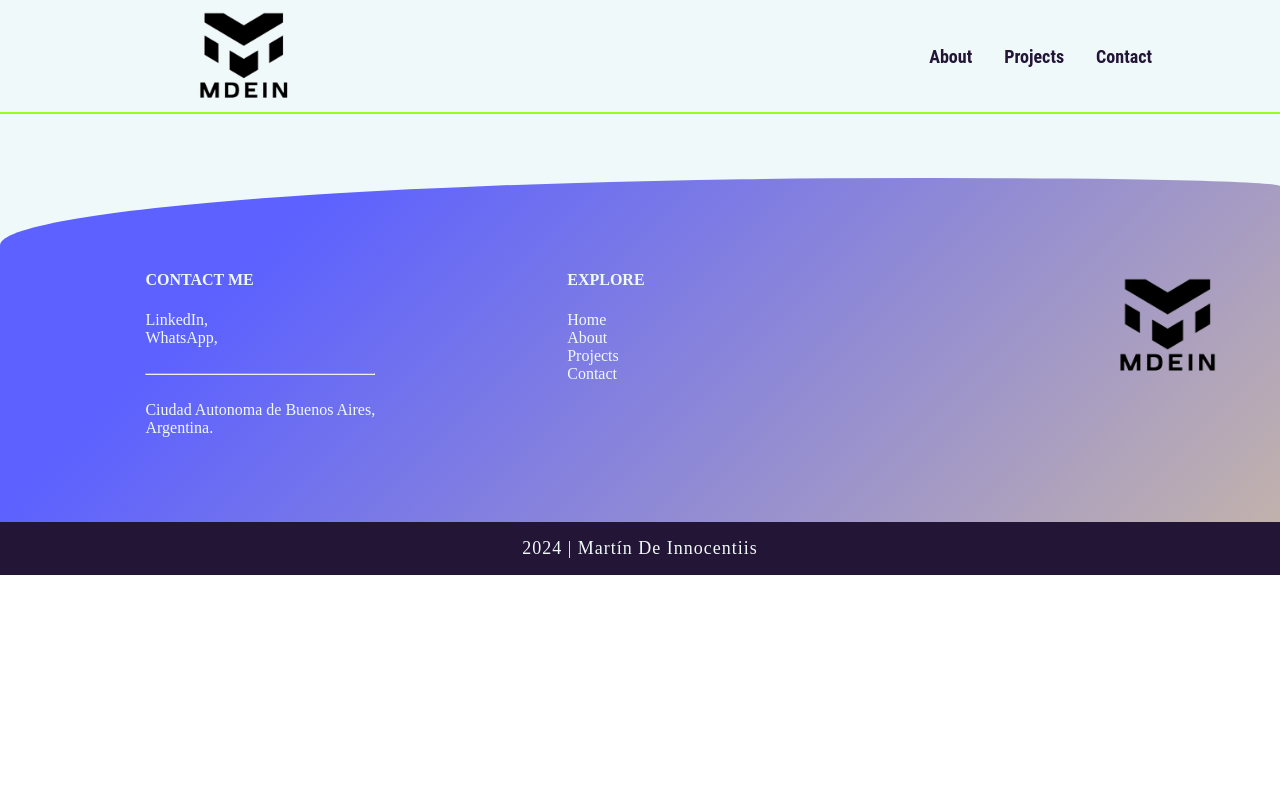
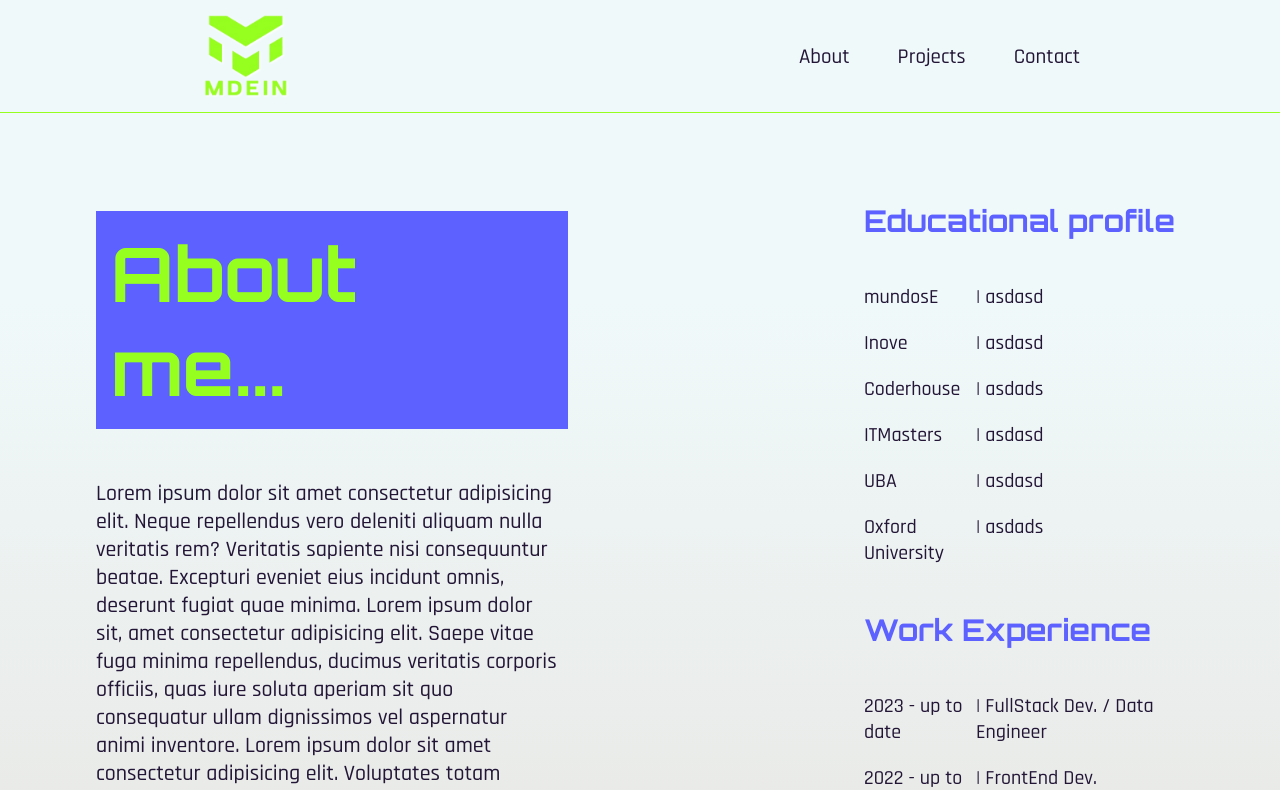
Before and after one commit to MartinDeInnocentiis/personal_portfolio, a React (Vite) app in the folder frontend/: page /about in a window 1280 px wide. Shown: the top 790 px of the page. Built offline with nearby package versions, Linux system fonts and the light colour scheme.

Commit message:
Building FrontEnd architecture and started adding some style

```diff
--- a/frontend/index.html
+++ b/frontend/index.html
@@ -3,6 +3,11 @@
   <head>
     <meta charset="UTF-8" />
     <link rel="icon" type="image/svg+xml" href="../public/logo3.png" />
+
+    <link rel="preconnect" href="https://fonts.googleapis.com">
+    <link rel="preconnect" href="https://fonts.gstatic.com" crossorigin>
+    <link href="https://fonts.googleapis.com/css2?family=Rajdhani:wght@300;400;500;600;700&display=swap" rel="stylesheet">
+    <link href="https://fonts.googleapis.com/css2?family=Orbitron:wght@400..900&display=swap" rel="stylesheet">
     <meta name="viewport" content="width=device-width, initial-scale=1.0" />
     <title>MDEIN | Portfolio</title>
   </head>
--- a/frontend/src/App.css
+++ b/frontend/src/App.css
@@ -1,4 +1,4 @@
 .app{
     margin: -.5em;
-    background-color:#F0F9FA;
+    background: linear-gradient(#F0F9FA 0% 20%, #c6b5a98c);
 }
--- a/frontend/src/App.jsx
+++ b/frontend/src/App.jsx
@@ -3,6 +3,8 @@ import { BrowserRouter, Route, Routes } from 'react-router-dom';
 import Header from './components/Header/Header.jsx';
 import Footer from './components/Footer/Footer.jsx';
 import HomeScreen from './screens/HomeScreen/HomeScreen.jsx';
+import AboutScreen from './screens/AboutScreen/AboutScreen.jsx';
+
 
 function App() {
 
@@ -12,6 +14,8 @@ function App() {
         <Header/>
           <Routes>
             <Route path='/' element={<HomeScreen />} exact />
+            <Route path='/about/' element={<AboutScreen />} exact />
+
           </Routes>
         <Footer/>
       </div>
--- a/frontend/src/components/Footer/Footer.css
+++ b/frontend/src/components/Footer/Footer.css
@@ -1,4 +1,8 @@
 footer{
+    font-family: "Rajdhani", sans-serif;
+    font-weight: 600;
+    font-style: normal;
+    font-size: 18px;
     margin-top: 4rem;
     background: linear-gradient(135deg, #5C61FF 0% 20%, #C6B5A9);
     color: #F0F9FA;
@@ -24,6 +28,7 @@ footer{
     justify-content: center;
     padding-bottom: 1rem;
     padding-top: 1rem;
+    letter-spacing: 3px;
 }
 
 .row {
@@ -42,8 +47,12 @@ ul {
     transition: all .5s ease;
 }
 
+.footerList{
+    margin-bottom: .5em;
+}
+
 .footerList:hover {
-    transform: scale(1.2);
+    transform: scale(1.1);
     color: rgb(255, 255, 255);
     transition: all .5s ease;
 }
--- a/frontend/src/components/Footer/Footer.jsx
+++ b/frontend/src/components/Footer/Footer.jsx
@@ -8,9 +8,9 @@ const Footer = () => {
                 <div className="row">
                     <div className="col">
                         <h4 className='footer-item-title' >CONTACT ME</h4>
-                        <ul>
-                            <li>LinkedIn,</li>
-                            <li>WhatsApp,</li>
+                        <ul className='contact-me-list'>
+                            <li>LinkedIn</li>
+                            <li>WhatsApp</li>
                             <br />
                             <hr />
                             <br />
@@ -22,7 +22,7 @@ const Footer = () => {
 
                     <div className="col">
                         <h4 className='footer-item-title'>EXPLORE</h4>
-                        <ul>
+                        <ul className='explore-list'>
                             <li className="footerList">
                                 <NavLink to={"/"} className="nav-link">Home</NavLink>
                             </li>
--- a/frontend/src/components/Header/Header.css
+++ b/frontend/src/components/Header/Header.css
@@ -1,10 +1,11 @@
 
 
 header {
-    font-family: "Roboto Condensed", serif;
-    font-weight: 900;
-    border-bottom: 2px solid #96FF1F;
-    background: #F0F9FA;
+    font-family: "Rajdhani", sans-serif;
+    font-weight: 500;
+    font-style: normal;
+    border-bottom: 1px solid #96FF1F;
+    /*background: #F0F9FA;*/
     color: #221536;
     padding-left: 1rem;
     padding-right: 3rem;
@@ -18,28 +19,30 @@ header {
     height: 14vh;
 }
 
-.logo {
+.logo-header {
     width: 230px;
     height: auto;
     margin-left: 50%;
     margin-top: 1rem;
+    filter: drop-shadow(1px 1px 1px rgb(255, 255, 255));
+
 }
 
 .navbarList {
-    margin-right: 4rem;
+    margin-right: 8rem;
 }
 
 .objectList {
     display: inline-block;
-    margin: 1rem;
+    margin: 1.5rem;
     cursor:pointer;
     font-size:large;
     transition: transform 0.2s ease;
+    font-size: 21px;
 }
 
 .objectList:hover {
     transform: scale(1.1);
-    font-weight: bold;
     transition: all .5s ease;
 }
 
--- a/frontend/src/components/Header/Header.jsx
+++ b/frontend/src/components/Header/Header.jsx
@@ -11,7 +11,7 @@ const Header = () => {
         <Link to={'/'} className='nav-link'>
             <div>
                 {
-                    <img src="../public/logo2.png" alt="Portfolio Logo" className='logo'/>
+                    <img src="../public/logo1.png" alt="Portfolio Logo" className='logo-header'/>
                 }
             </div>
         </Link>
--- a/frontend/src/screens/AboutScreen/AboutScreen.css
+++ b/frontend/src/screens/AboutScreen/AboutScreen.css
@@ -0,0 +1,57 @@
+.about-general-container{
+    display: flex;
+}
+
+.about-container1{
+    margin: 1rem 0 0 6rem;
+    font-family: "Orbitron", sans-serif;
+    font-optical-sizing: auto;
+    width: 60vw;
+}
+
+.about-container2{
+    margin: 2rem 0 3rem 0;
+    width: 25vw;
+}
+
+.about-h1{
+    width: 57.5%;
+    padding:15px;
+    font-size: 75px;
+    background: #5C61FF;
+    color:#96FF1F;
+}
+
+.about-h3{
+    font-family: "Rajdhani", sans-serif;
+    font-weight: 500;
+    font-size: 22px;
+    width: 60%;
+    color: #221536;
+}
+
+.about-container3{
+    display: flex;
+}
+
+.column1{
+    width: 35%;
+}
+
+.column2{
+    width: 65%;
+}
+
+.about-h2{
+    font-family: "Orbitron", sans-serif;
+    font-optical-sizing: auto;
+    color: #5C61FF;
+    font-size: 30px;
+}
+
+.about-p{
+    font-family: "Rajdhani", sans-serif;
+    font-weight: 500;
+    font-size: 20px;
+    color: #221536;
+}
--- a/frontend/src/screens/AboutScreen/AboutScreen.jsx
+++ b/frontend/src/screens/AboutScreen/AboutScreen.jsx
@@ -0,0 +1,59 @@
+import './AboutScreen.css'
+
+const AboutScreen = () => {
+    return (
+        <div className='about-general-container'>
+
+            <div className='about-container1'>
+
+                <h1 className='about-h1'> About me... </h1>
+
+                <h3 className='about-h3'>Lorem ipsum dolor sit amet consectetur adipisicing elit. Neque repellendus vero deleniti aliquam nulla veritatis rem? Veritatis sapiente nisi consequuntur beatae. Excepturi eveniet eius incidunt omnis, deserunt fugiat quae minima.
+                    Lorem ipsum dolor sit, amet consectetur adipisicing elit. Saepe vitae fuga minima repellendus, ducimus veritatis corporis officiis, quas iure soluta aperiam sit quo consequatur ullam dignissimos vel aspernatur animi inventore.
+                    Lorem ipsum dolor sit amet consectetur adipisicing elit. Voluptates totam aliquam, itaque libero ab nisi repellendus velit deserunt quibusdam pariatur sequi, nobis omnis dicta nihil ducimus aspernatur beatae rerum ut!
+                    Lorem ipsum dolor sit amet consectetur adipisicing elit. Atque neque dolores quisquam voluptatum voluptates maxime eaque, laboriosam delectus amet necessitatibus dolore dicta doloribus quo aut in natus magni quaerat sint.
+                </h3>
+            </div>
+
+            <div className='about-container2'>
+
+                <h2 className='about-h2'>Educational profile</h2>
+                <div className='about-container3'>
+                    <div className='column1'>
+                        <p className='about-p'>mundosE </p>
+                        <p className='about-p'>Inove </p>
+                        <p className='about-p'>Coderhouse </p>
+                        <p className='about-p'>ITMasters </p>
+                        <p className='about-p'>UBA </p>
+                        <p className='about-p'>Oxford University </p>
+                    </div>
+                    <div className='column2'>
+                        <p className='about-p'>|  asdasd</p>
+                        <p className='about-p'>|  asdasd</p>
+                        <p className='about-p'>|  asdads</p>
+                        <p className='about-p'>|  asdasd</p>
+                        <p className='about-p'>|  asdasd</p>
+                        <p className='about-p'>|  asdads</p>
+                    </div>
+                </div>
+
+                <h2 className='about-h2'>Work Experience</h2>
+                <div className='about-container3'>
+                    <div className='column1'>
+                        <p className='about-p'>2023 - up to date </p>
+                        <p className='about-p'>2022 - up to date </p>
+                        <p className='about-p'>2013 - 2023 </p>
+                    </div>
+                    <div className='column2'>
+                        <p className='about-p'>|  FullStack Dev. / Data Engineer</p>
+                        <p className='about-p'>|  FrontEnd Dev. (Freelancer)</p>
+                        <p className='about-p'>|  Chief Officer</p>
+                    </div>
+                </div>
+            </div>
+
+        </div>
+    )
+}
+
+export default AboutScreen
--- a/frontend/src/screens/HomeScreen/HomeScreen.css
+++ b/frontend/src/screens/HomeScreen/HomeScreen.css
@@ -1,16 +1,50 @@
+.home-general-container{
+    display: flex;
+    margin-right: 4rem;
+}
 
-.home-container{
+.home-container1{
+    width: 58vw;
+    color: #221536;
+    font-family: "Orbitron", sans-serif;
+    font-optical-sizing: auto;
     align-items:center;
     justify-content:center;
     margin: 5rem 0 0 10rem;
     height: 65vh;
+    font-size: 30px;
 }
 
 .home-h1{
-    color: #221536;
+    font-weight: 400;
+    font-style: normal;
 }
 
-.home-h2{
-    color: #5C61FF;
+.my-name{
+    margin-left: 10px;
+    font-weight: 800;
+    font-size:70px;
+    letter-spacing: 1px;
+}
+
+.home-fullstack{
+    margin: 2rem 0 0 0;
     font-size:xx-large;
+    font-size: 90.5px;
+    font-weight: 500;
+    background:  linear-gradient(135deg, #5C61FF 0% 20%, #a57f64 50%);
+    -webkit-background-clip: text;
+            background-clip: text;
+    -webkit-text-fill-color: transparent;
 }
+
+.home-h3{
+    width: 65%;
+    font-weight: 100;
+    font-size: 29.5px;
+    letter-spacing: 1px;
+}
+
+.home-container2{
+    width: 30vw;
+}
--- a/frontend/src/screens/HomeScreen/HomeScreen.jsx
+++ b/frontend/src/screens/HomeScreen/HomeScreen.jsx
@@ -1,11 +1,19 @@
-import { useNavigate, useLocation } from 'react-router-dom'
 import './HomeScreen.css'
 
 const HomeScreen = () => {
   return (
-    <div className='home-container'>
-      <h1 className='home-h1'>Hey! I am Martin De Innocentiis</h1>
-      <h2 className='home-h2'>Full Stack Developer</h2>
+    <div className='home-general-container'>
+      <div className='home-container1'>
+        <h1 className='home-h1'>Hi! I´m
+          <span className='my-name'> Martin De Innocentiis </span>
+          <p className='home-fullstack'>Full Stack Developer</p>
+        </h1>
+        <h3 className='home-h3'>Welcome to my digital portfolio. I am a Software and FullStack Web Developer. In here, you will find more about who I am and what I´ve been working on.</h3>
+      </div>
+      <div className='home-container2'>
+        AAAAAAAAAAAAAAAAAAAAAAAA
+
+      </div>
     </div>
   )
 }
```
